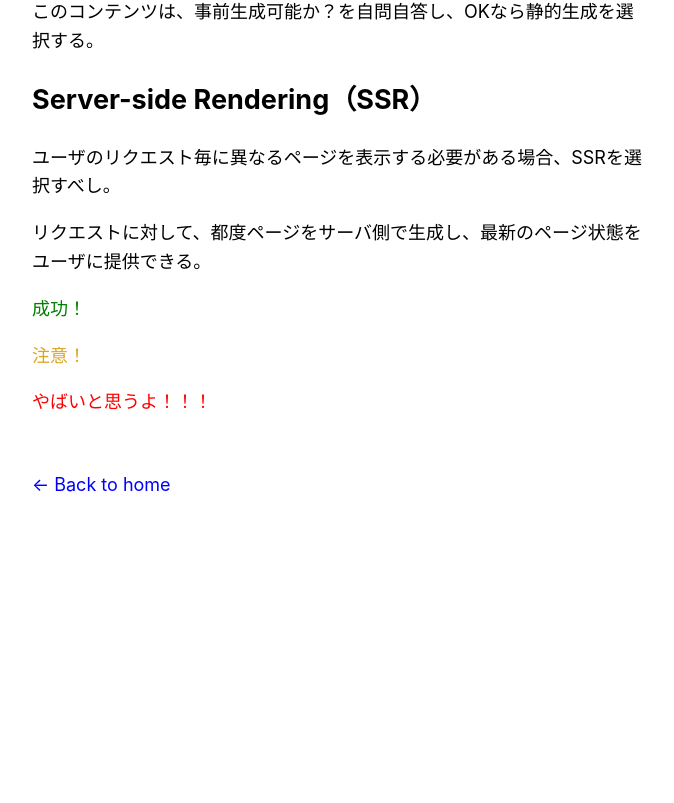
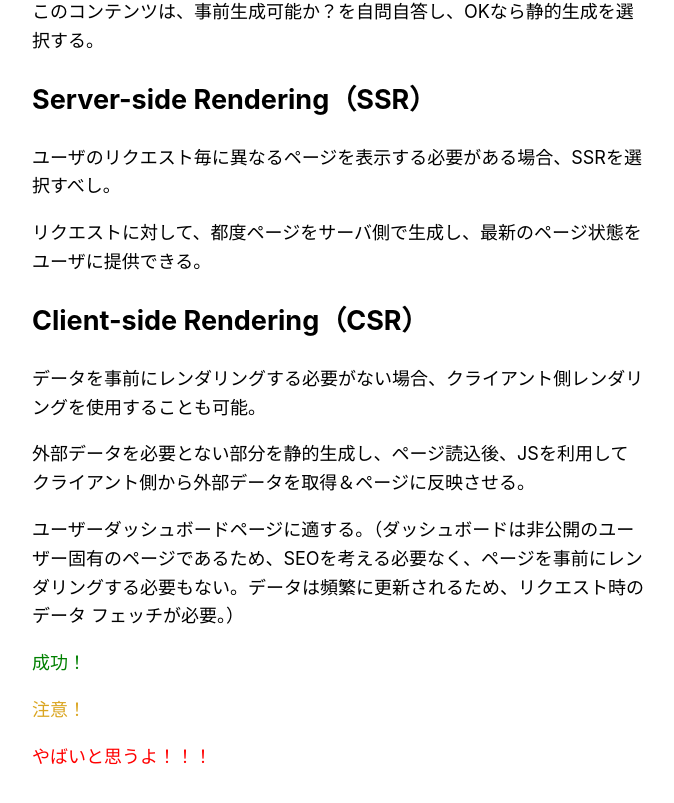
Before and after one commit to tohara007/kyoryu-blog, a Next.js app: page /posts/first-post in a window 1280 px wide. Shown: the part 477-1280 px from the top of the page, without its empty margins (302-976 px from the left). Before the commit the page ends 1085 px from the top, so only its background shows below. Built offline with nearby package versions, Linux system fonts and the light colour scheme.

Commit message:
data-fetching/request-timeまで実施

```diff
--- a/pages/posts/first-post.js
+++ b/pages/posts/first-post.js
@@ -6,7 +6,7 @@ export default function FirstPost() {
   return (
     <Layout>
       <Head>
-        <title>Static Generation or SSR</title>
+        <title>Static Generation or SSR or CSR</title>
       </Head>
       <h2>Static Generation（静的生成）</h2>
       <p>
@@ -25,6 +25,17 @@ export default function FirstPost() {
       <p>
         リクエストに対して、都度ページをサーバ側で生成し、最新のページ状態をユーザに提供できる。
       </p>
+      <h2>Client-side Rendering（CSR）</h2>
+      <p>
+        データを事前にレンダリングする必要がない場合、クライアント側レンダリングを使用することも可能。
+      </p>
+      <p>
+        外部データを必要とない部分を静的生成し、ページ読込後、JSを利用してクライアント側から外部データを取得＆ページに反映させる。
+      </p>
+      <p>
+        ユーザーダッシュボードページに適する。（ダッシュボードは非公開のユーザー固有のページであるため、SEOを考える必要なく、ページを事前にレンダリングする必要もない。データは頻繁に更新されるため、リクエスト時のデータ
+        フェッチが必要。）
+      </p>
       <Alert type="success">
         <p>成功！</p>
       </Alert>
```
Also changed, not shown: pages/index.js (+5 -2 lines), pages/posts/third-post.js (added, +21 -0 lines).
